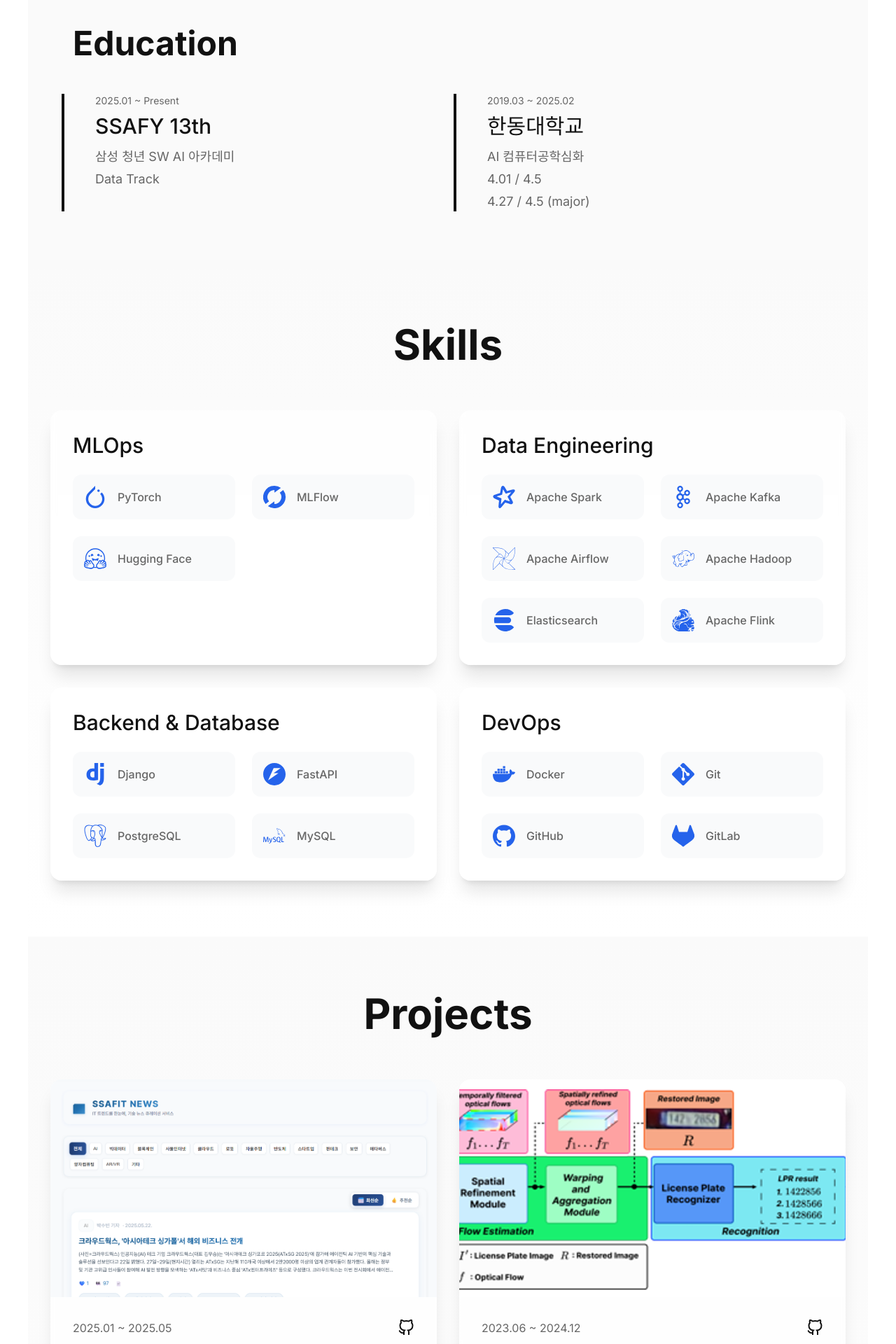
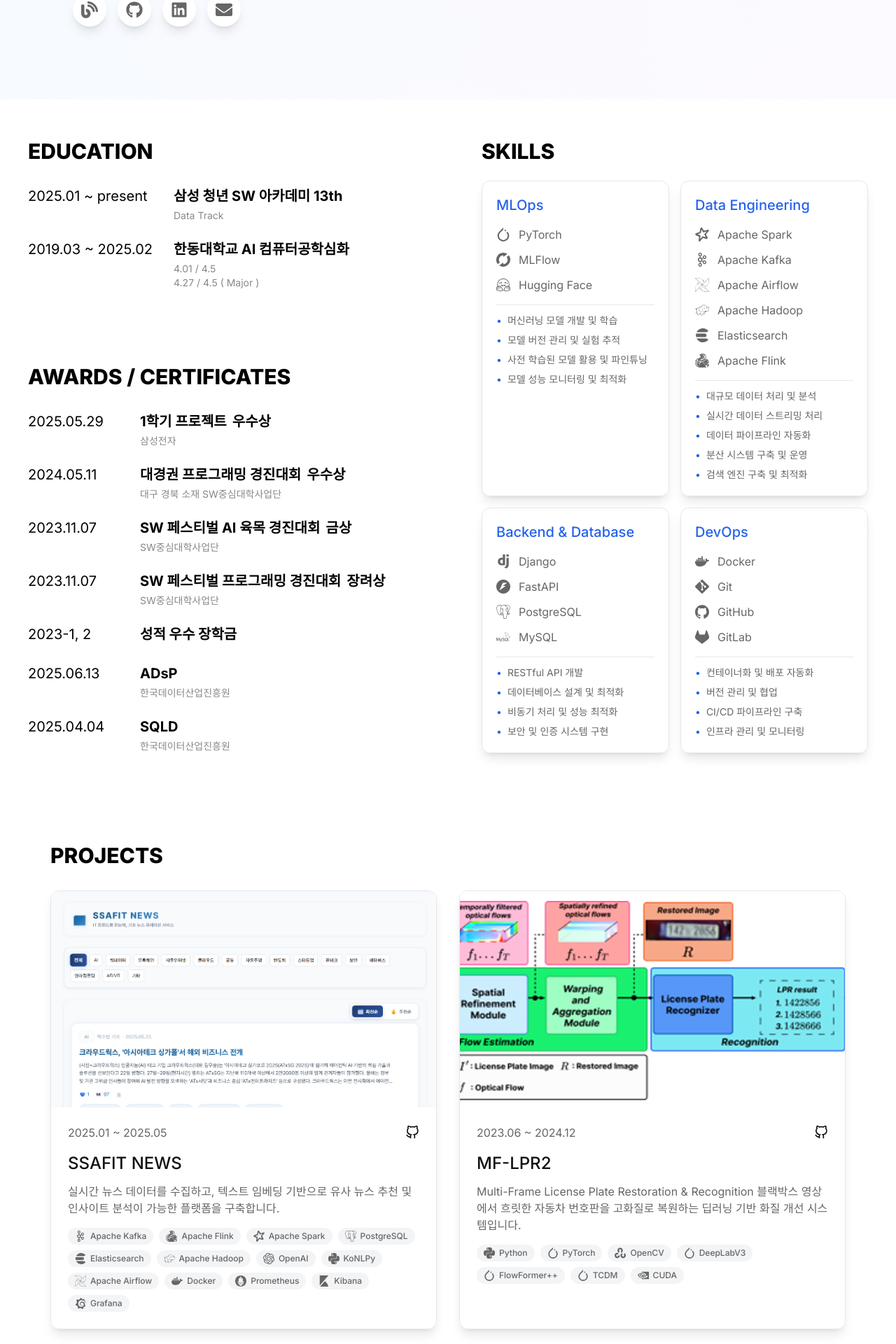
Before and after one commit to choihjin/portfolio, a Next.js app: page / in a window 1280 px wide. Shown: the part 498-2418 px from the top of the page at 70% size. Built offline with nearby package versions, Linux system fonts and the light colour scheme.

Commit message:
refact-layout

```diff
--- a/app/awards/awards-data.tsx
+++ b/app/awards/awards-data.tsx
@@ -6,6 +6,12 @@ export interface Award {
 }
 
 export const awards: Award[] = [
+  {
+    date: "2025.05.29",
+    title: "1학기 프로젝트",
+    organizer: "삼성전자",
+    rank: "우수상",
+  },
   {
     date: "2024.05.11",
     title: "대경권 프로그래밍 경진대회",
@@ -25,9 +31,21 @@ export const awards: Award[] = [
     rank: "장려상",
   },
   {
-    date: "2023-1, 2023-2",
+    date: "2023-1, 2",
     title: "성적 우수 장학금",
     organizer: "",
+  },
+  {
+    date: "2025.06.13",
+    title: "ADsP",
+    organizer: "한국데이터산업진흥원",
+    rank: "자격증"
+  },
+  {
+    date: "2025.04.04",
+    title: "SQLD",
+    organizer: "한국데이터산업진흥원",
+    rank: "자격증"
   },
 ];
 
--- a/app/components/nav.tsx
+++ b/app/components/nav.tsx
@@ -1,14 +1,23 @@
+"use client";
+
 import Link from "next/link";
 import { ThemeSwitch } from "./theme-switch";
 import { metaData } from "../config";
 
 const navItems = {
-  "/projects": { name: "Projects" },
-  "/awards": { name: "Awards" },
-  "/others": { name: "Others" },
+  "projects": { name: "Projects" },
+  "awards": { name: "Awards" },
+  "others": { name: "Others" },
 };
 
 export function Navbar() {
+  const scrollToSection = (sectionId: string) => {
+    const element = document.getElementById(sectionId);
+    if (element) {
+      element.scrollIntoView({ behavior: 'smooth' });
+    }
+  };
+
   return (
     <nav className="fixed top-0 left-0 right-0 z-50 bg-white/95 dark:bg-[#111]/95 backdrop-blur-md shadow-sm">
       <div className="max-w-7xl mx-auto px-4 sm:px-6 lg:px-8">
@@ -23,13 +32,13 @@ export function Navbar() {
           </div>
           <div className="flex flex-row gap-8 mt-4 md:mt-0 md:ml-auto items-center">
             {Object.entries(navItems).map(([path, { name }]) => (
-              <Link
+              <button
                 key={path}
-                href={path}
+                onClick={() => scrollToSection(path)}
                 className="text-lg text-[#333] dark:text-[#ccc] hover:text-black dark:hover:text-white font-medium transition-colors duration-200"
               >
                 {name}
-              </Link>
+              </button>
             ))}
             <ThemeSwitch />
           </div>
--- a/app/others/others-data.tsx
+++ b/app/others/others-data.tsx
@@ -8,18 +8,18 @@ export interface Activity {
 
 export const activities: Activity[] = [
   {
+    date: "2023 ~ 2024",
+    title: "HGU Deep Learning Lab",
+    role: "학부연구생",
+    description: "Deep Learning 연구실에서 산학 연구를 진행하였습니다.",
+    image: "/activities/research.png"
+  },
+  {
     date: "2023.06 ~ 2024.12",
     title: "GHOST(Global Handong Oriented Security Team)",
     role: "동아리원",
     description: "보안 및 알고리즘 스터디를 진행하였습니다.",
     image: "/activities/ghost.png"
-  },
-  {
-    date: "2023 ~ 2024",
-    title: "Deep Learning 연구",
-    role: "학부연구생",
-    description: "Deep Learning 연구실에서 산학 연구를 진행하였습니다.",
-    image: "/activities/research.png"
   },
   {
     date: "2022, 2023",
--- a/app/page.tsx
+++ b/app/page.tsx
@@ -42,6 +42,12 @@ const skills = [
       { name: "MLFlow", icon: SiMlflow },
       { name: "Hugging Face", icon: SiHuggingface },
     ],
+    capabilities: [
+      "머신러닝 모델 개발 및 학습",
+      "모델 버전 관리 및 실험 추적",
+      "사전 학습된 모델 활용 및 파인튜닝",
+      "모델 성능 모니터링 및 최적화"
+    ]
   },
   {
     category: "Data Engineering",
@@ -53,6 +59,13 @@ const skills = [
       { name: "Elasticsearch", icon: SiElasticsearch },
       { name: "Apache Flink", icon: SiApacheflink },
     ],
+    capabilities: [
+      "대규모 데이터 처리 및 분석",
+      "실시간 데이터 스트리밍 처리",
+      "데이터 파이프라인 자동화",
+      "분산 시스템 구축 및 운영",
+      "검색 엔진 구축 및 최적화"
+    ]
   },
   {
     category: "Backend & Database",
@@ -62,6 +75,12 @@ const skills = [
       { name: "PostgreSQL", icon: SiPostgresql },
       { name: "MySQL", icon: SiMysql },
     ],
+    capabilities: [
+      "RESTful API 개발",
+      "데이터베이스 설계 및 최적화",
+      "비동기 처리 및 성능 최적화",
+      "보안 및 인증 시스템 구현"
+    ]
   },
   {
     category: "DevOps",
@@ -71,6 +90,12 @@ const skills = [
       { name: "GitHub", icon: SiGithub },
       { name: "GitLab", icon: SiGitlab },
     ],
+    capabilities: [
+      "컨테이너화 및 배포 자동화",
+      "버전 관리 및 협업",
+      "CI/CD 파이프라인 구축",
+      "인프라 관리 및 모니터링"
+    ]
   },
 ];
 
@@ -84,16 +109,16 @@ export default function Home() {
   const pathname = usePathname();
 
   return (
-    <div className="min-h-screen bg-gradient-to-b from-[#fafafa] to-white dark:from-[#111] dark:to-[#1a1a1a]">
+    <div>
       {/* Hero Section */}
-      <section className="min-h-[50vh] flex items-center relative overflow-hidden">
-        <div className="absolute inset-0 bg-gradient-to-r from-blue-50 to-purple-50 dark:from-blue-900/20 dark:to-purple-900/20 opacity-50" />
+      <section className="min-h-[80vh] flex items-center justify-center bg-gradient-to-b from-[#fafafa] to-white dark:from-[#111] dark:to-[#1a1a1a]">
+        <div className="absolute top-0 left-0 right-0 h-[80vh] bg-gradient-to-r from-blue-50 to-purple-50 dark:from-blue-900/20 dark:to-purple-900/20 opacity-50" />
         <div className="w-full px-8 md:px-16 relative z-10">
           <div className="max-w-[1400px] mx-auto">
-            <h1 className="text-6xl md:text-7xl font-bold text-[#111] dark:text-white mb-6 leading-tight animate-fade-in">
+            <h1 className="text-7xl md:text-8xl font-bold text-[#111] dark:text-white mb-8 leading-tight animate-fade-in">
               MLOps Engineer
             </h1>
-            <div className="space-y-3 text-xl text-[#666] dark:text-[#999] max-w-3xl animate-slide-up">
+            <div className="space-y-4 text-2xl text-[#666] dark:text-[#999] max-w-3xl animate-slide-up">
               <p>
                 안녕하세요. AI와 데이터 엔지니어링에 열정을 가진 개발자입니다.
               </p>
@@ -118,80 +143,113 @@ export default function Home() {
         </div>
       </section>
 
-      {/* Education Section */}
-      <section className="py-20 bg-[#fafafa] dark:bg-[#111]">
-        <div className="w-full px-8 md:px-16">
-          <div className="max-w-[1400px] mx-auto">
-            <h2 className="text-4xl md:text-5xl font-bold text-[#111] dark:text-white mb-12">
-              Education
-            </h2>
-            <div className="grid md:grid-cols-2 gap-12">
-              <div className="relative">
-                <div className="absolute -left-4 top-0 w-1 h-full bg-[#111] dark:bg-white" />
-                <div className="pl-8">
-                  <div className="text-sm text-[#666] dark:text-[#999] mb-2">2025.01 ~ Present</div>
-                  <h3 className="text-2xl md:text-3xl font-bold text-[#111] dark:text-white mb-3">SSAFY 13th</h3>
-                  <div className="space-y-1 text-lg text-[#666] dark:text-[#999]">
-                    <p>삼성 청년 SW AI 아카데미</p>
-                    <p>Data Track</p>
+      {/* 3분할 섹션 */}
+      <section className="pt-0 pb-32 bg-white dark:bg-[#181818]">
+        <div className="max-w-7xl mx-auto grid grid-cols-1 md:grid-cols-2 gap-24">
+          {/* 왼쪽: Education + Awards */}
+          <div className="flex flex-col justify-between h-full gap-12">
+            {/* Education / Experience */}
+            <div>
+              <h2 className="text-3xl font-extrabold mb-8">EDUCATION</h2>
+              <ul className="space-y-6 text-xl">
+                <li>
+                  <div className="flex">
+                    <span className="min-w-[13rem]">2025.01 ~ present</span>
+                    <div>
+                      <span className="font-bold">삼성 청년 SW 아카데미 13th</span>
+                      <div className="text-sm text-[#888] dark:text-[#aaa] mt-1">
+                        <div>Data Track</div>
+                      </div>
+                    </div>
+                  </div>
+                </li>
+                <li>
+                  <div className="flex">
+                    <span className="min-w-[13rem]">2019.03 ~ 2025.02</span>
+                    <div>
+                      <span className="font-bold">한동대학교 AI 컴퓨터공학심화</span>
+                      <div className="text-sm text-[#888] dark:text-[#aaa] mt-1">
+                        <div>4.01 / 4.5</div>
+                        <div>4.27 / 4.5 ( Major )</div>
+                      </div>
+                    </div>
+                  </div>
+                </li>
+              </ul>
+            </div>
+            {/* Awards / Certificates */}
+            <div>
+              <h2 className="text-3xl font-extrabold mb-8">AWARDS / CERTIFICATES</h2>
+              <ul className="space-y-6 text-xl">
+                {awards.map((award, idx) => (
+                  <li key={idx}>
+                    <div className="flex">
+                      <span className="min-w-[10rem]">{award.date}</span>
+                      <div>
+                        <div>
+                          <span className="font-bold">{award.title}</span>
+                          {award.rank && award.rank !== "자격증" && (
+                            <span className="font-bold ml-2">{award.rank}</span>
+                          )}
+                        </div>
+                        <div className="text-sm text-[#888] dark:text-[#aaa] mt-1">
+                          {award.organizer}
+                        </div>
+                      </div>
+                    </div>
+                  </li>
+                ))}
+              </ul>
+            </div>
+          </div>
+          {/* 오른쪽: Skills */}
+          <div>
+            <h2 className="text-3xl font-extrabold mb-6">SKILLS</h2>
+            <div className="grid grid-cols-2 gap-4">
+              {skills.map((skill, idx) => (
+                <div key={idx} className="group bg-white/80 dark:bg-[#1a1a1a]/80 backdrop-blur-sm rounded-xl overflow-hidden shadow-lg hover:shadow-xl transition-all duration-300 transform hover:-translate-y-1 border border-gray-200 dark:border-gray-700">
+                  <div className="p-5">
+                    <h3 className="font-bold text-xl mb-4 text-blue-600 dark:text-blue-400">
+                      {skill.category}
+                    </h3>
+                    <div className="space-y-4">
+                      <ul className="space-y-3">
+                        {skill.items.map((item, i) => (
+                          <li key={i} className="flex items-center gap-3 text-base">
+                            <item.icon className="w-5 h-5 text-[#666] dark:text-[#999]" />
+                            <span className="text-[#666] dark:text-[#999]">{item.name}</span>
+                          </li>
+                        ))}
+                      </ul>
+                      <div className="pt-3 border-t border-gray-200 dark:border-gray-700">
+                        <ul className="space-y-2">
+                          {skill.capabilities.map((capability, i) => (
+                            <li key={i} className="text-sm text-[#666] dark:text-[#999] flex items-start">
+                              <span className="text-blue-600 dark:text-blue-400 mr-2">•</span>
+                              {capability}
+                            </li>
+                          ))}
+                        </ul>
+                      </div>
+                    </div>
                   </div>
                 </div>
-              </div>
-              <div className="relative">
-                <div className="absolute -left-4 top-0 w-1 h-full bg-[#111] dark:bg-white" />
-                <div className="pl-8">
-                  <div className="text-sm text-[#666] dark:text-[#999] mb-2">2019.03 ~ 2025.02</div>
-                  <h3 className="text-2xl md:text-3xl font-bold text-[#111] dark:text-white mb-3">한동대학교</h3>
-                  <div className="space-y-1 text-lg text-[#666] dark:text-[#999]">
-                    <p>AI 컴퓨터공학심화</p>
-                    <p>4.01 / 4.5</p>
-                    <p>4.27 / 4.5 (major)</p>
-                  </div>
-                </div>
-              </div>
+              ))}
             </div>
           </div>
         </div>
       </section>
 
-      {/* Skills Section */}
-      <section className="py-20 bg-gradient-to-b from-[#fafafa] to-white dark:from-[#111] dark:to-[#1a1a1a]">
+      {/* Projects Section */}
+      <section className="pt-0 pb-32 bg-white dark:bg-[#181818]">
         <div className="w-full max-w-[1200px] px-8 mx-auto">
-          <h2 className="text-5xl md:text-6xl font-bold text-[#111] dark:text-white mb-16 text-center">
-            Skills
-          </h2>
-          <div className="grid md:grid-cols-2 gap-8">
-            {skills.map((skill, index) => (
-              <div key={index} className="bg-white/80 dark:bg-[#1a1a1a]/80 backdrop-blur-sm rounded-2xl p-8 shadow-xl hover:shadow-2xl transition-all duration-300 transform hover:-translate-y-1">
-                <h3 className="text-2xl md:text-3xl font-bold text-[#111] dark:text-white mb-6">
-                  {skill.category}
-                </h3>
-                <div className="grid grid-cols-2 gap-6">
-                  {skill.items.map((item, idx) => (
-                    <div key={idx} className="flex items-center gap-4 p-4 rounded-xl bg-gray-50 dark:bg-[#2a2a2a] group hover:bg-gray-100 dark:hover:bg-[#333] transition-all duration-300">
-                      <item.icon className="w-8 h-8 text-blue-600 dark:text-blue-400 transition-transform group-hover:scale-110" />
-                      <span className="text-base font-medium text-[#666] dark:text-[#999]">{item.name}</span>
-                    </div>
-                  ))}
-                </div>
-              </div>
-            ))}
-          </div>
-        </div>
-      </section>
-
-      {/* Projects Section */}
-      <section className="py-20 bg-gradient-to-b from-[#fafafa] to-white dark:from-[#111] dark:to-[#1a1a1a]">
-        <div className="w-full max-w-[1200px] px-8 mx-auto">
-          <h2 className="text-5xl md:text-6xl font-bold text-[#111] dark:text-white mb-16 text-center">
-            Projects
-          </h2>
+          <h2 className="text-3xl font-extrabold mb-8">PROJECTS</h2>
           <div className="grid md:grid-cols-2 gap-8">
             {projects.map((project, index) => (
               <Link
                 key={index}
                 href={`/projects/${project.id}`}
-                className="group bg-white/80 dark:bg-[#1a1a1a]/80 backdrop-blur-sm rounded-2xl overflow-hidden shadow-xl hover:shadow-2xl transition-all duration-500 transform hover:-translate-y-1"
+                className="group bg-white/80 dark:bg-[#1a1a1a]/80 backdrop-blur-sm rounded-xl overflow-hidden shadow-lg hover:shadow-xl transition-all duration-500 transform hover:-translate-y-1 border border-gray-200 dark:border-gray-700"
               >
                 {project.image && (
                   <div className="aspect-video overflow-hidden">
@@ -202,7 +260,7 @@ export default function Home() {
                     />
                   </div>
                 )}
-                <div className="p-8">
+                <div className="p-6">
                   <div className="flex items-center justify-between mb-4">
                     <div className="text-base text-[#666] dark:text-[#999]">
                       {project.date}
@@ -214,28 +272,28 @@ export default function Home() {
                       }}
                       className="text-[#111] dark:text-white hover:text-blue-600 dark:hover:text-blue-400 transition-colors cursor-pointer"
                     >
-                      <svg xmlns="http://www.w3.org/2000/svg" className="h-6 w-6" viewBox="0 0 24 24" fill="none" stroke="currentColor" strokeWidth="2">
+                      <svg xmlns="http://www.w3.org/2000/svg" className="h-5 w-5" viewBox="0 0 24 24" fill="none" stroke="currentColor" strokeWidth="2">
                         <path d="M9 19c-5 1.5-5-2.5-7-3m14 6v-3.87a3.37 3.37 0 0 0-.94-2.61c3.14-.35 6.44-1.54 6.44-7A5.44 5.44 0 0 0 20 4.77 5.07 5.07 0 0 0 19.91 1S18.73.65 16 2.48a13.38 13.38 0 0 0-7 0C6.27.65 5.09 1 5.09 1A5.07 5.07 0 0 0 5 4.77a5.44 5.44 0 0 0-1.5 3.78c0 5.42 3.3 6.61 6.44 7A3.37 3.37 0 0 0 9 18.13V22"></path>
                       </svg>
                     </div>
                   </div>
-                  <h3 className="text-2xl font-bold text-[#111] dark:text-white mb-4">
+                  <h3 className="text-2xl font-bold text-[#111] dark:text-white mb-3">
                     {project.title}
                   </h3>
-                  <p className="text-base text-[#666] dark:text-[#999] mb-6">
+                  <p className="text-base text-[#666] dark:text-[#999] mb-4">
                     {project.description}
                   </p>
-                  <div className="flex flex-wrap gap-3">
+                  <div className="flex flex-wrap gap-2">
                     {project.techStack.flatMap((category, categoryIndex) =>
                       category.items.map((item, itemIndex) => {
                         const Icon = (Icons as any)[item.icon];
                         return (
                           <div
                             key={`${categoryIndex}-${itemIndex}-${item.name}`}
-                            className="flex items-center gap-2 px-4 py-2 bg-gray-100 dark:bg-[#2a2a2a] rounded-full text-[#666] dark:text-[#999] group-hover:bg-gray-200 dark:group-hover:bg-[#333] transition-all duration-300"
+                            className="flex items-center gap-1.5 px-2.5 py-1 bg-gray-100 dark:bg-[#2a2a2a] rounded-full text-[#666] dark:text-[#999] group-hover:bg-gray-200 dark:group-hover:bg-[#333] transition-all duration-300"
                           >
-                            {Icon && <Icon className="w-5 h-5" />}
-                            <span className="text-sm font-medium">{item.name}</span>
+                            {Icon && <Icon className="w-4 h-4" />}
+                            <span className="text-xs font-medium">{item.name}</span>
                           </div>
                         );
                       })
@@ -248,73 +306,30 @@ export default function Home() {
         </div>
       </section>
 
-      {/* Awards Section */}
-      <section className="py-20 bg-gradient-to-b from-[#fafafa] to-white dark:from-[#111] dark:to-[#1a1a1a]">
-        <div className="w-full max-w-[1200px] px-8 mx-auto">
-          <h2 className="text-5xl md:text-6xl font-bold text-[#111] dark:text-white mb-16 text-center">
-            Awards
-          </h2>
-          <div className="space-y-8">
-            {awards.map((award, index) => (
-              <div key={index} className="group bg-white/80 dark:bg-[#1a1a1a]/80 backdrop-blur-sm rounded-2xl p-8 shadow-xl hover:shadow-2xl transition-all duration-300 transform hover:-translate-y-1">
-                <div className="flex items-center gap-6">
-                  <div className="w-16 h-16 rounded-full bg-blue-600 dark:bg-blue-400 flex items-center justify-center flex-shrink-0">
-                    <span className="text-white text-2xl font-bold">
-                      {award.title?.charAt(0) || 'A'}
-                    </span>
-                  </div>
-                  <div>
-                    <div className="text-base text-[#666] dark:text-[#999] mb-2">
-                      {award.date}
-                    </div>
-                    <h3 className="text-xl font-bold text-[#111] dark:text-white mb-2">
-                      {award.title}
-                    </h3>
-                    <div className="text-base text-[#666] dark:text-[#999] mb-2">
-                      {award.organizer}
-                    </div>
-                    <div className="text-xl font-bold text-blue-600 dark:text-blue-400">
-                      {award.rank || '수상'}
-                    </div>
-                  </div>
-                </div>
-              </div>
-            ))}
-          </div>
-        </div>
-      </section>
-
       {/* Activities Section */}
-      <section className="py-20 bg-gradient-to-b from-[#fafafa] to-white dark:from-[#111] dark:to-[#1a1a1a]">
-        <div className="w-full max-w-[1200px] px-8 mx-auto">
-          <h2 className="text-5xl md:text-6xl font-bold text-[#111] dark:text-white mb-16 text-center">
-            Activities
-          </h2>
-          <div className="space-y-8">
+      <section className="pt-0 pb-16 bg-white dark:bg-[#181818]">
+        <div className="max-w-7xl mx-auto">
+          <h2 className="text-3xl font-extrabold mb-6">ACTIVITIES</h2>
+          <div className="grid grid-cols-1 md:grid-cols-2 gap-4">
             {activities.map((activity, index) => (
-              <div key={index} className="group bg-white/80 dark:bg-[#1a1a1a]/80 backdrop-blur-sm rounded-2xl overflow-hidden shadow-xl hover:shadow-2xl transition-all duration-300 transform hover:-translate-y-1">
-                <div className="p-8">
-                  <div className="flex items-center gap-6 mb-4">
-                    <div className="w-16 h-16 rounded-full bg-blue-600 dark:bg-blue-400 flex items-center justify-center flex-shrink-0">
-                      <span className="text-white text-2xl font-bold">
-                        {activity.title.charAt(0)}
-                      </span>
-                    </div>
-                    <div>
-                      <div className="text-base text-[#666] dark:text-[#999] mb-2">
+              <div key={index} className="group bg-white/80 dark:bg-[#1a1a1a]/80 backdrop-blur-sm rounded-xl overflow-hidden shadow-lg hover:shadow-xl transition-all duration-300 transform hover:-translate-y-1 border border-gray-200 dark:border-gray-700">
+                <div className="p-5">
+                  <div className="flex flex-col">
+                    <div className="flex items-center justify-between mb-2">
+                      <div className="text-sm text-[#666] dark:text-[#999]">
                         {activity.date}
                       </div>
-                      <h3 className="text-xl font-bold text-[#111] dark:text-white mb-2">
-                        {activity.title}
-                      </h3>
-                      <div className="text-base text-[#666] dark:text-[#999]">
+                      <div className="text-sm font-medium text-[#666] dark:text-[#999]">
                         {activity.role}
                       </div>
                     </div>
+                    <h3 className="text-xl font-bold text-[#111] dark:text-white mb-2">
+                      {activity.title}
+                    </h3>
+                    <p className="text-sm text-[#666] dark:text-[#999]">
+                      {activity.description}
+                    </p>
                   </div>
-                  <p className="text-base text-[#666] dark:text-[#999] pl-24">
-                    {activity.description}
-                  </p>
                 </div>
               </div>
             ))}
--- a/app/projects/project-data.tsx
+++ b/app/projects/project-data.tsx
@@ -354,9 +354,9 @@ export const projects: Project[] = [
   },
   {
     id: "lpr2",
-    title: "LPR2",
+    title: "MF-LPR2",
     date: "2023.06 ~ 2024.12",
-    description: `( License Plate Restoration & Recognition )
+    description: `Multi-Frame License Plate Restoration & Recognition
       블랙박스 영상에서 흐릿한 자동차 번호판을 고화질로 복원하는 딥러닝 기반 화질 개선 시스템입니다.`,
     link: "https://github.com/choihjin/LPR2",
     image: "/images/lpr2/structure.png",
```
Also changed, not shown: app/config.ts (+1 -6 lines).
